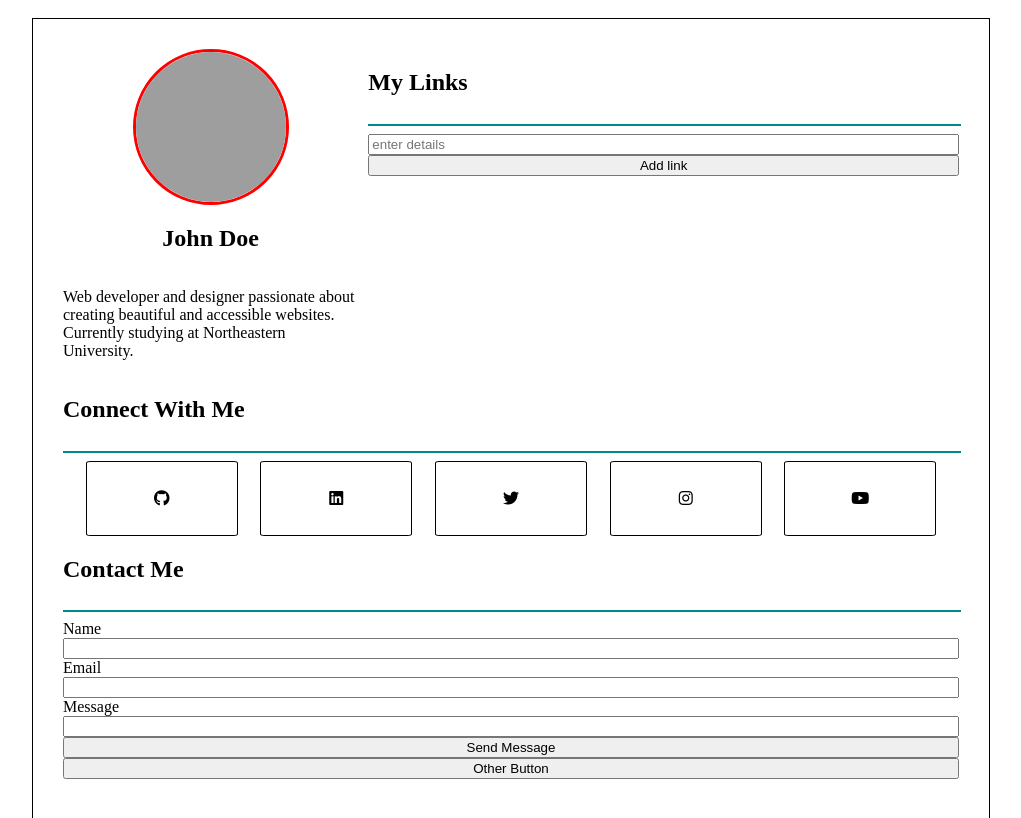
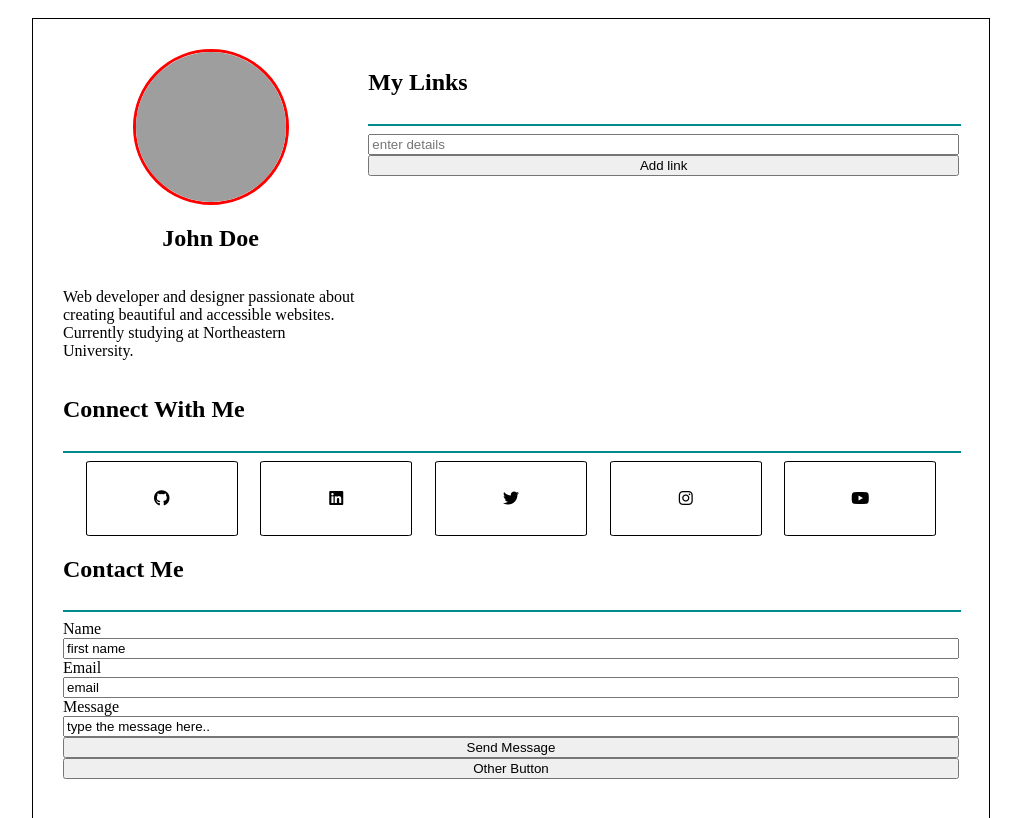
Before and after one commit to AppaiahKelowna/MyProfileInReact, a React (Vite) app: page / in a window 1280 px wide. Shown: the top 818 px of the page, without its empty margins (147-1168 px from the left). Built offline with nearby package versions, Linux system fonts and the light colour scheme; grey boxes are pictures that could not be loaded.

Commit message:
React to form submission and Added POST request

```diff
--- a/src/Components/Sections/ContactMe/ContactInformation.jsx
+++ b/src/Components/Sections/ContactMe/ContactInformation.jsx
@@ -1,14 +1,52 @@
+import { use } from "react";
+import { useState } from "react";
+
 export default function ContactInformation() {
+  const [name, setName] = useState("first name");
+  const [email, setEmail] = useState("email");
+  const [message, setMessage] = useState("type the message here..");
+
+  const handleSubmit = (e) => {
+    e.preventDefault();
+    const blog = { name, email, message };
+    console.log(blog);
+
+    fetch("http://localhost:5173/?", {
+      method: "POST",
+      headers: { "Content-Type": "application/json" },
+      body: JSON.stringify(blog),
+    }).then(() => {
+      console.log("New blog added");
+    });
+  };
+
   return (
-        <form className="flex-column">
+    <form className="flex-column" onSubmit={handleSubmit}>
       <label for="name">Name</label>
-                   <input id="name" required/>
+      <input
+        id="name"
+        value={name}
+        onChange={(e) => setName(e.target.value)}
+        required
+      />
       <label for="email">Email</label>
-                   <input id="email" type="email" required/>
+      <input
+        id="email"
+        type="email"
+        required
+        value={email}
+        onChange={(e) => setEmail(e.target.value)}
+      />
       <label for="message">Message</label>
-                   <input id="message"className="input-message" required/>
+      <input
+        id="message"
+        className="input-message"
+        value={message}
+        onChange={(e) => setMessage(e.target.value)}
+        required
+      />
       <button type="submit">Send Message</button>
-                   <button >Other Button</button>
+      <button>Other Button</button>
     </form>
-    )
+  );
 }
```
Lines whose indentation alone changed are shown as unchanged.
